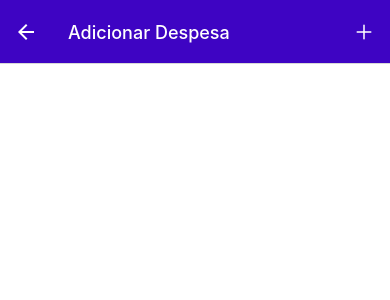
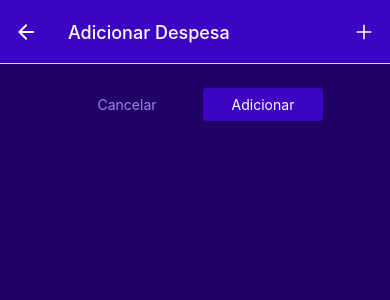
Before and after one commit to MarceloBxD/ExpenseTracker, a React Native app: screen /ManageExpenses in a window 390 px wide. Shown: the top 300 px of the page. Built offline with nearby package versions, Linux system fonts and the light colour scheme.

Commit message:
chore: Add Button component and update ManageExpenses screen styles

```diff
--- /dev/null
+++ b/components/UI/Button/index.tsx
@@ -0,0 +1,64 @@
+import { ReactNode } from "react";
+import {
+  Pressable,
+  PressableProps,
+  StyleSheet,
+  Text,
+  View,
+  ViewProps,
+} from "react-native";
+import { GlobalStyles } from "../../../styles/GlobalStyles";
+
+interface ButtonProps {
+  children: ReactNode;
+  onPress: () => void;
+  mode?: "flat" | "default";
+  style?: PressableProps["style"];
+}
+
+export default function Button({
+  children,
+  onPress,
+  mode = "default",
+  style,
+}: ButtonProps) {
+  return (
+    <View style={style}>
+      <Pressable
+        style={({ pressed }) => {
+          pressed && styles.pressed;
+        }}
+        onPress={onPress}
+      >
+        <View style={[styles.button, mode === "flat" && styles.flat]}>
+          <Text style={[styles.buttonText, mode === "flat" && styles.flatText]}>
+            {children}
+          </Text>
+        </View>
+      </Pressable>
+    </View>
+  );
+}
+
+const styles = StyleSheet.create({
+  button: {
+    borderRadius: 4,
+    padding: 8,
+    backgroundColor: GlobalStyles.colors.primary500,
+  },
+  flat: {
+    backgroundColor: "transparent",
+  },
+  buttonText: {
+    color: "#fff",
+    textAlign: "center",
+  },
+  flatText: {
+    color: GlobalStyles.colors.primary200,
+  },
+  pressed: {
+    opacity: 0.75,
+    backgroundColor: GlobalStyles.colors.primary100,
+    borderRadius: 4,
+  },
+});
--- a/screens/ManageExpenses/index.tsx
+++ b/screens/ManageExpenses/index.tsx
@@ -1,11 +1,13 @@
 import React, { useLayoutEffect } from "react";
-import { View, Text, TouchableOpacity } from "react-native";
+import { View, Text, TouchableOpacity, StyleSheet } from "react-native";
 import { styles } from "./styles";
 
 import { NativeStackScreenProps } from "@react-navigation/native-stack";
 import { RootStackParamList } from "../../App";
 import IconButton from "../../components/UI/IconButton";
 import { DUMMY_EXPENSES } from "../../components/ExpensesOutput";
+import { GlobalStyles } from "../../styles/GlobalStyles";
+import Button from "../../components/UI/Button";
 
 type ManageExpensesProps = NativeStackScreenProps<
   RootStackParamList,
@@ -37,15 +39,29 @@
     });
   }, [navigation, isEditing]);
 
+  function cancelHandler() {}
+
+  function submitHandler() {}
+
   return (
     <View style={styles.container}>
+      <View style={styles.buttonsContainer}>
+        <Button style={styles.button} mode="flat" onPress={cancelHandler}>
+          Cancelar
+        </Button>
+        <Button style={styles.button} onPress={submitHandler}>
+          {isEditing ? "Salvar" : "Adicionar"}
+        </Button>
+      </View>
       {isEditing && (
-        <IconButton
-          onPress={handleDeleteItem.bind(null, expenseId)}
-          icon="trash-outline"
-          size={24}
-          color="#000"
-        />
+        <View style={styles.deleteContainer}>
+          <IconButton
+            onPress={handleDeleteItem.bind(null, expenseId)}
+            icon="trash-outline"
+            size={24}
+            color={GlobalStyles.colors.error50}
+          />
+        </View>
       )}
     </View>
   );
--- a/screens/ManageExpenses/styles.ts
+++ b/screens/ManageExpenses/styles.ts
@@ -1,10 +1,26 @@
 import { StyleSheet } from "react-native";
+import { GlobalStyles } from "../../styles/GlobalStyles";
 
 export const styles = StyleSheet.create({
   container: {
     flex: 1,
-    backgroundColor: "#fff",
+    backgroundColor: GlobalStyles.colors.primary800,
+    padding: 24,
+  },
+  deleteContainer: {
+    marginTop: 16,
+    paddingTop: 8,
+    borderTopWidth: 2,
+    borderTopColor: GlobalStyles.colors.primary200,
     alignItems: "center",
+  },
+  buttonsContainer: {
+    flexDirection: "row",
     justifyContent: "center",
+    alignItems: "center",
+  },
+  button: {
+    marginHorizontal: 8,
+    minWidth: 120,
   },
 });
```
